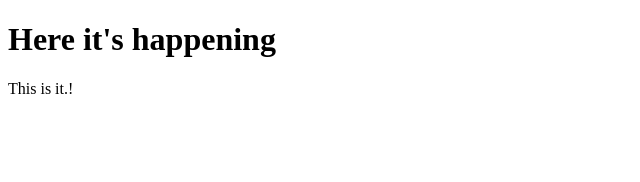
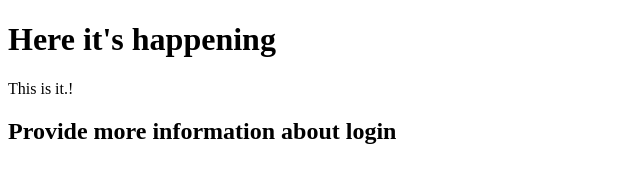
Before and after one commit to PitaKibunja/git-test, a plain HTML site: page index.html in a window 1280 px wide. Shown: the whole page, without its empty margins (0-640 px from the left). Drawn offline with Linux system fonts and the light colour scheme.

Commit message:
login form

```diff
--- /dev/null
+++ b/dir2/this.js
@@ -0,0 +1 @@
+console.log('ignore')
--- a/index.html
+++ b/index.html
@@ -2,4 +2,5 @@
 <h1>Here it's happening</h1>
 <body>
     This is it.!
+<h2>Provide more information about login</h2>
 </body>
```
Also changed, not shown: login.html (added, +1 -0 lines), 1 other file.
